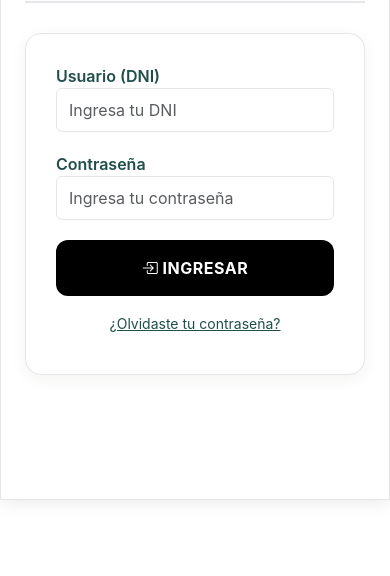
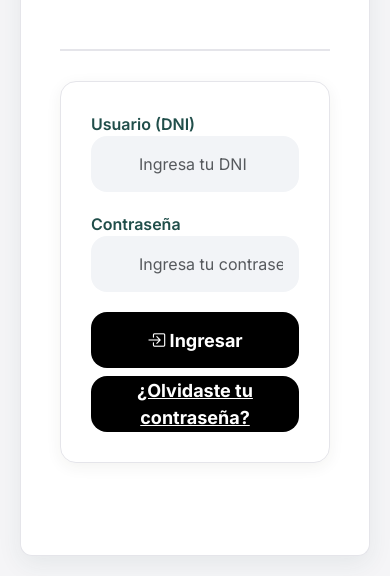
Before and after one commit to Diosmel84/ASIS_CAM, a website: page index.html in a window 390 px wide. Shown: the part 344-920 px from the top of the page. Before the commit the page ends 844 px from the top, so only its background shows below. Drawn offline with nearby package versions, Linux system fonts and the light colour scheme; no server answers.

Commit message:
feat: estilo uber mobile final - botones negros y fix DNI input
Co-Authored-By: Claude Sonnet 5 <noreply@anthropic.com>

```diff
--- a/css/uber-mobile-only.css
+++ b/css/uber-mobile-only.css
@@ -1,55 +1,12 @@
-@media (max-width: 767px) {
-  body {
-    background: #FFFFFF !important;
-    color: #000000 !important;
-  }
-
-  .main-container,
-  .card,
-  .admin-table,
-  .table,
-  .form-control,
-  input,
-  select,
-  textarea {
-    border-color: #E6E6E6 !important;
-  }
-
-  /* #app se antepone porque style.css ya define
-     "#app .btn-primary/.btn-success/..." con !important: sin el prefijo,
-     esas reglas (más específicas por el ID) le ganan a esta y el botón
-     no se pondría negro. */
-  #app .btn:not(.btn-link):not(.btn-close):not(.btn-sm),
-  .btn:not(.btn-link):not(.btn-close):not(.btn-sm) {
-    height: 56px !important;
-    width: 100% !important;
-    background: #000000 !important;
-    color: #FFFFFF !important;
-    border: none !important;
-    border-radius: 12px !important;
-    font-weight: 700 !important;
-    text-transform: uppercase !important;
-    letter-spacing: 0.5px !important;
-  }
-
-  .main-container {
-    position: fixed;
-    left: 0;
-    right: 0;
-    bottom: 0;
-    width: 100%;
-    max-width: 100%;
-    max-height: 90vh;
-    overflow-y: auto;
-    background: #FFFFFF !important;
-    border-radius: 24px 24px 0 0 !important;
-    padding: 24px !important;
-    box-shadow: 0 -4px 24px rgba(0, 0, 0, 0.15);
-    z-index: 1050;
-  }
-
-  .sidebar,
-  .side-nav {
-    display: none !important;
-  }
+@media (max-width: 768px) {
+  #app *{box-sizing:border-box;max-width:100%;font-family:'Inter',-apple-system,sans-serif !important}
+  #app{overflow-x:hidden!important;width:100vw!important}
+  #app #loginScreen{background:#FFF!important;min-height:100vh!important;padding:0 24px 40px 24px!important;display:flex!important;flex-direction:column!important}
+  #app #loginScreen h1{font-size:36px!important;font-weight:800!important;color:#000!important;margin:40px 0 8px 0!important}
+  #app #loginScreen p{font-size:16px!important;color:#6B7280!important;margin:0 0 32px 0!important}
+  #app input[type="email"], #app input[type="text"], #app input[type="password"], #app #inputEmail, #app #inputPassword, #app .input-field{background:#F2F4F7!important;border:0!important;border-radius:16px!important;height:56px!important;padding:0 16px 0 48px!important;width:100%!important;margin-bottom:16px!important;font-size:16px!important}
+  #app button, #app #btnLogin, #app #btnConfirmarAsistencia, #app .btn-primary, #app button.btn-primary, #app .btn-success, #app .btn-danger, #app .btn-warning, #app .btn-info, #app .btn-secondary{background:#000000!important;color:#FFFFFF!important;height:56px!important;width:100%!important;border-radius:16px!important;border:0!important;font-size:18px!important;font-weight:700!important}
+  #app #map{width:100vw!important;height:100vh!important}
+  #app .nav-tabs, #app .row{max-width:100%!important;overflow-x:hidden!important;flex-wrap:wrap!important}
+  #app .bottom-sheet, #app #attendanceCard, #app #successCard{position:fixed!important;bottom:0!important;left:0!important;right:0!important;background:#FFF!important;border-radius:32px 32px 0 0!important;padding:24px!important;box-shadow:0 -8px 40px rgba(0,0,0,0.12)!important;z-index:1000!important}
 }
```
